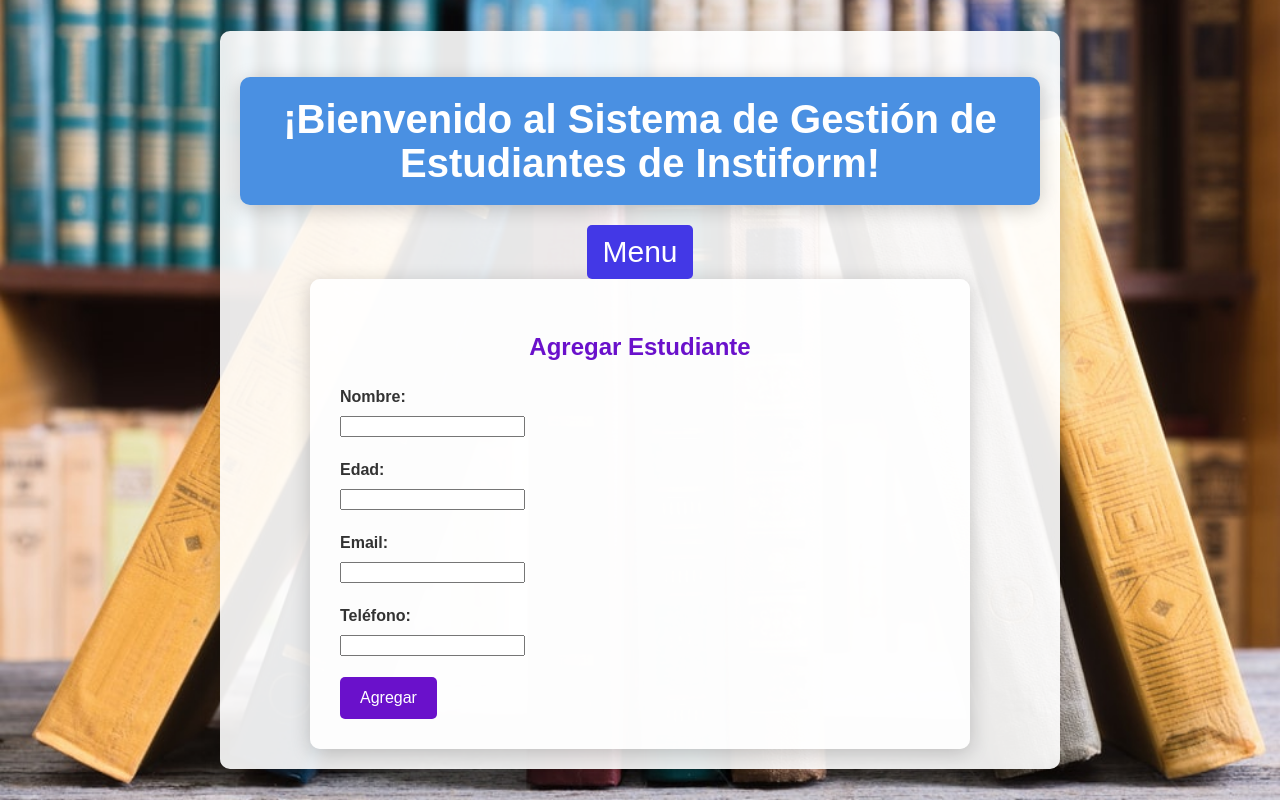
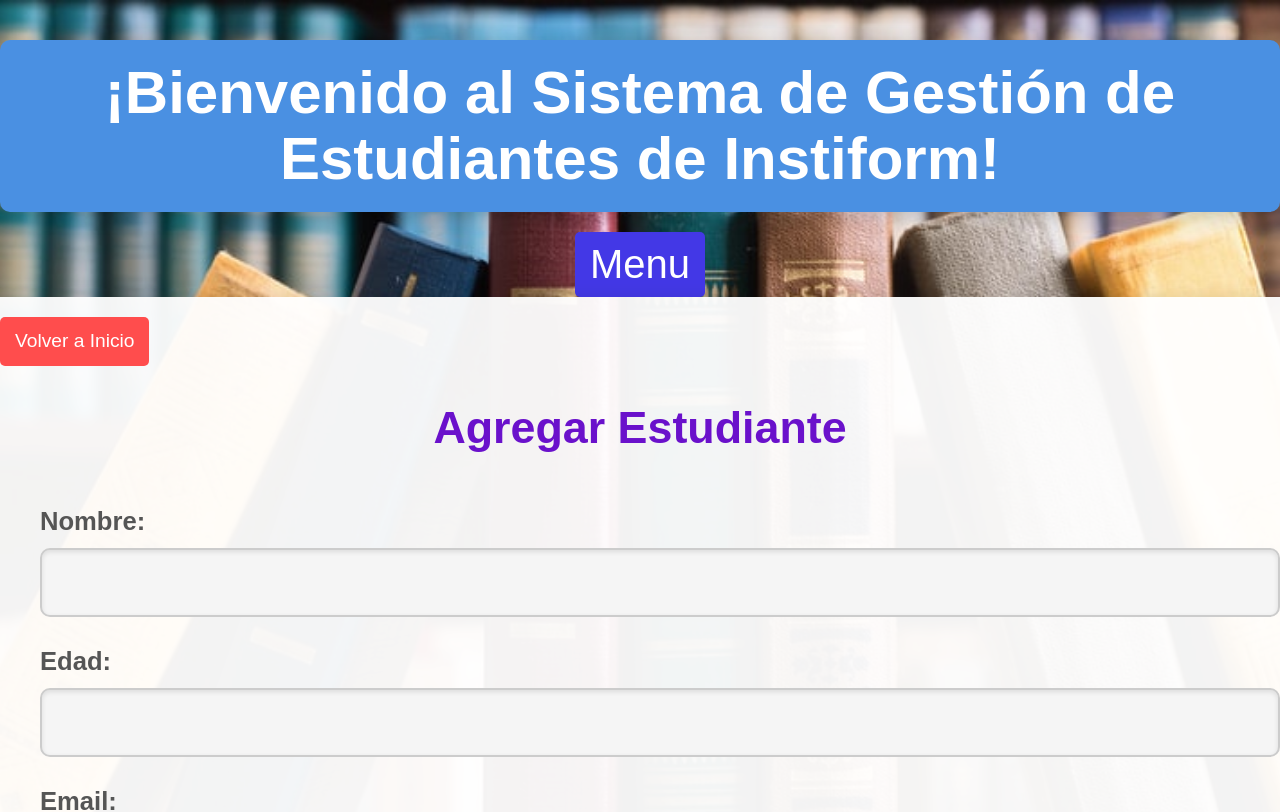
Before and after one commit to Ignacio99P/gestionestudiantes, a React (Vite) app: page /agregar-estudiante in a window 1280 px wide. Shown: the top 812 px of the page. Built offline with nearby package versions, Linux system fonts and the light colour scheme.

Commit message:
se modifica agregar estudiante

```diff
--- a/src/AgregarEstudiante.jsx
+++ b/src/AgregarEstudiante.jsx
@@ -1,8 +1,6 @@
-// src/AgregarEstudiante.jsx
-
 import React, { useState } from 'react';
-import { useNavigate } from 'react-router-dom';
-import './styles/AgregarEstudiante.css'; // Asegúrate de que este archivo CSS esté presente
+import { useNavigate, Link } from 'react-router-dom';
+import './styles/AgregarEstudiante.css';
 
 const AgregarEstudiante = () => {
   const [nombre, setNombre] = useState('');
@@ -19,15 +17,13 @@
       return;
     }
 
-    // Aquí puedes agregar la lógica para guardar el estudiante
     console.log('Estudiante agregado:', { nombre, edad, email, telefono });
-
-    // Redirigir a la lista de estudiantes
     navigate('/listar-estudiantes');
   };
 
   return (
     <div className="form-container">
+      <Link to="/" className="back-home-button">Volver a Inicio</Link> {/* Botón de volver a inicio */}
       <h2>Agregar Estudiante</h2>
       {error && <p className="error">{error}</p>}
       <form onSubmit={handleSubmit}>
--- a/src/styles/AgregarEstudiante.css
+++ b/src/styles/AgregarEstudiante.css
@@ -1,74 +1,93 @@
-/* src/styles/AgregarEstudiante.css */
-
 .form-container {
   width: 100%;
-    max-width: 600px;
-    background-color: rgba(255, 255, 255, 0.9);
-    padding: 30px; /* Aumentar el padding para un diseño más espacioso */
-    border-radius: 10px; /* Esquinas redondeadas */
-    box-shadow: 0 4px 20px rgba(0, 0, 0, 0.2); /* Sombra más prominente */
-    transition: transform 0.3s; /* Transición para hover */
+  max-width: 1200px;
+  background-color: rgba(255, 255, 255, 0.95);
+  padding: 60px;
+  border-radius: 12px;
+  box-shadow: 0 6px 25px rgba(0, 0, 0, 0.15);
+  transition: transform 0.3s ease-in-out;
+  position: relative; /* Importante para posicionar el botón de inicio */
 }
 
 .form-container:hover {
-    transform: translateY(-5px); /* Efecto de elevación al pasar el mouse */
+  transform: translateY(-8px);
 }
 
 h2 {
-    text-align: center; /* Centrar el título */
-    color: #6a11cb; /* Color llamativo */
+  text-align: center;
+  font-size: 2.8rem;
+  color: #333;
+  margin-bottom: 40px;
 }
 
 .form-group {
-    margin-bottom: 20px; /* Aumentar margen entre grupos */
+  margin-bottom: 25px;
 }
 
 .form-group label {
   display: block;
-    margin-bottom: 5px;
-    font-weight: bold; /* Negrita para los labels */
-    color: #333; /* Color del texto de los labels */
+  margin-bottom: 8px;
+  font-size: 1.6rem;
+  font-weight: bold;
+  color: #555;
 }
 
-  .estudiante-form input {
+input {
   width: 100%;
-    padding: 12px; /* Espaciado interno más grande */
-    border: 2px solid #6a11cb; /* Borde color llamativo */
-    border-radius: 5px; /* Esquinas redondeadas */
-    transition: border 0.3s; /* Transición para el borde */
+  padding: 18px;
+  font-size: 1.6rem;
+  border: 2px solid #ccc;
+  border-radius: 10px;
+  background-color: #f5f5f5;
+  box-shadow: inset 0 2px 5px rgba(0, 0, 0, 0.1);
+  transition: border 0.3s, box-shadow 0.3s;
 }
 
-  .estudiante-form input:focus {
-    border-color: #2575fc; /* Cambiar el borde al hacer foco */
-    outline: none; /* Eliminar el contorno por defecto */
+input:focus {
+  border-color: #6a11cb;
+  box-shadow: 0 0 8px rgba(106, 17, 203, 0.4);
+  outline: none;
 }
 
 .submit-button {
-    background-color: #6a11cb; /* Color de fondo */
-    color: white; /* Color del texto */
-    border: none; /* Sin borde */
-    padding: 12px 20px; /* Espaciado interno */
-    cursor: pointer; /* Cambia el cursor al pasar el mouse */
-    border-radius: 5px; /* Esquinas redondeadas */
-    transition: background-color 0.3s, transform 0.3s; /* Transiciones suaves */
+  background-color: #6a11cb;
+  color: white;
+  border: none;
+  padding: 15px 30px;
+  font-size: 1.6rem;
+  cursor: pointer;
+  border-radius: 8px;
+  transition: background-color 0.3s, transform 0.3s;
+  width: 100%;
+  margin-top: 20px;
 }
 
 .submit-button:hover {
-    background-color: #2575fc; /* Color de fondo al pasar el mouse */
-    transform: translateY(-2px); /* Efecto de elevación al pasar el mouse */
+  background-color: #2575fc;
+  transform: translateY(-2px);
 }
 
-  .back-button {
-    background-color: #007bff; /* Color azul */
-    color: white; /* Color del texto */
-    border: none; /* Sin borde */
-    padding: 10px 15px; /* Espaciado interno */
-    cursor: pointer; /* Cambia el cursor al pasar el mouse */
-    border-radius: 5px; /* Esquinas redondeadas */
-    margin-bottom: 20px; /* Margen inferior */
-    transition: background-color 0.3s; /* Transición suave */
+.error {
+  color: red;
+  font-size: 1.4rem;
+  text-align: center;
+  margin-bottom: 15px;
 }
 
-  .back-button:hover {
-    background-color: #0056b3; /* Color de fondo al pasar el mouse */
+.back-home-button {
+  position: absolute;
+  top: 20px;
+  left: 20px; /* Mover el botón a la izquierda */
+  background-color: #ff4d4d; /* Rojo */
+  color: white;
+  padding: 10px 15px;
+  font-size: 1.2rem;
+  border-radius: 5px;
+  text-decoration: none;
+  transition: background-color 0.3s ease-in-out, transform 0.3s ease-in-out;
 }
+
+.back-home-button:hover {
+  background-color: #ff1a1a;
+  transform: translateY(-3px);
+}
--- a/src/styles/App.css
+++ b/src/styles/App.css
@@ -12,12 +12,12 @@
   flex-direction: column;
   align-items: center;
   justify-content: center;
-  background-color: rgba(255, 255, 255, 0.9); /* Fondo blanco semi-transparente */
-  border-radius: 10px; /* Bordes redondeados */
-  padding: 20px; /* Espacio interior */
-  box-shadow: 0 4px 20px rgba(0, 0, 0, 0.2); /* Sombra para dar profundidad */
-  max-width: 800px; /* Ancho máximo */
-  margin: 0 auto; /* Centrar el contenedor */
+/*  background-color: rgba(255, 255, 255, 0.9);  Fondo blanco semi-transparente
+  border-radius: 10px;  Bordes redondeados
+  padding: 20px; /* Espacio interior
+  box-shadow: 0 4px 20px rgba(0, 0, 0, 0.2); / Sombra para dar profundidad
+  max-width: 800px;  Ancho máximo
+  margin: 0 auto; /Centrar el contenedor */
 }
 
 .welcome-title {
@@ -26,7 +26,7 @@
   padding: 20px 40px; /* Espacio interior */
   border-radius: 10px; /* Bordes redondeados */
   box-shadow: 0 4px 20px rgba(0, 0, 0, 0.2); /* Sombra para dar profundidad */
-  font-size: 40px; /* Tamaño de fuente más grande */
+  font-size: 60px; /* Tamaño de fuente más grande */
   text-align: center; /* Centrar el texto */
   margin-bottom: 20px; /* Espacio debajo del título */
 }
@@ -42,7 +42,7 @@
   padding: 10px 15px; /* Espacio interior */
   border-radius: 5px; /* Bordes redondeados */
   cursor: pointer; /* Cambiar cursor al pasar sobre el botón */
-  font-size: 30px; /* Tamaño de fuente */
+  font-size: 40px; /* Tamaño de fuente */
   transition: background-color 0.3s ease; /* Efecto de transición */
 }
 
```
Lines whose indentation alone changed are shown as unchanged.
